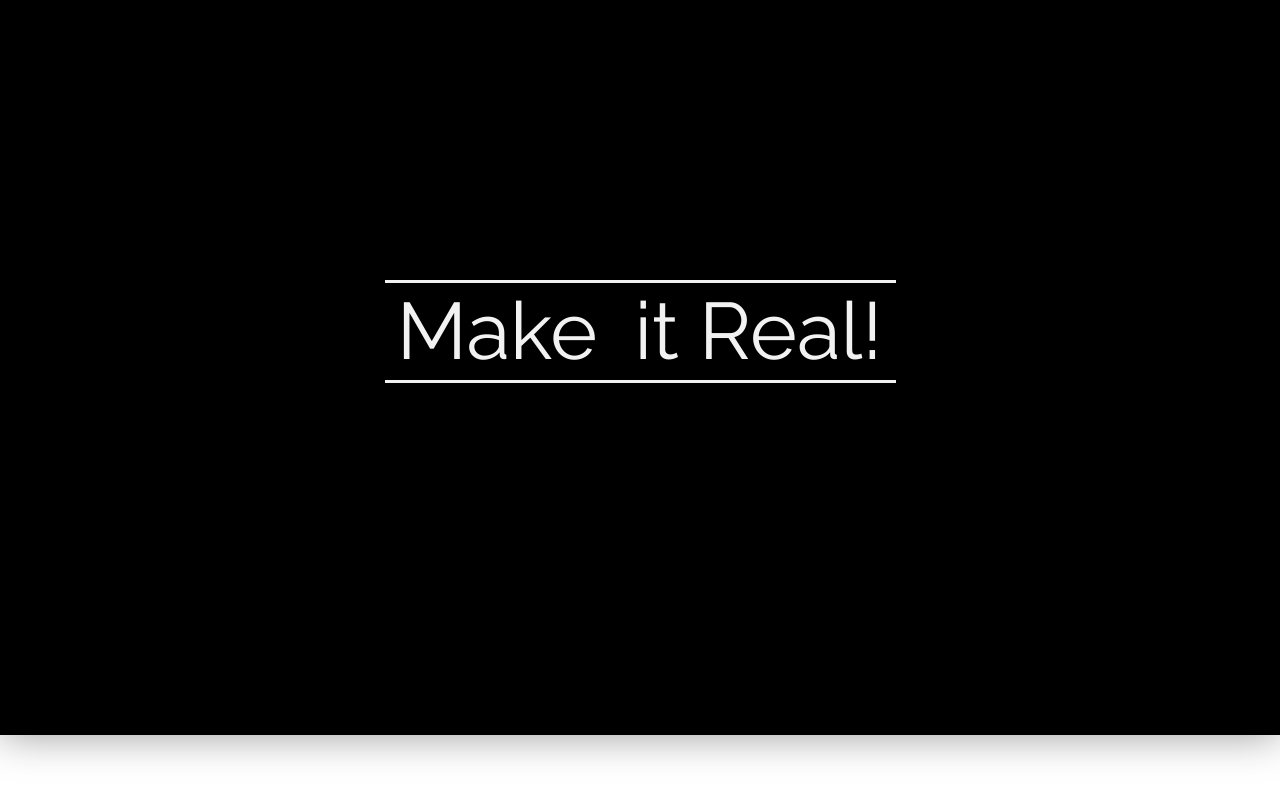
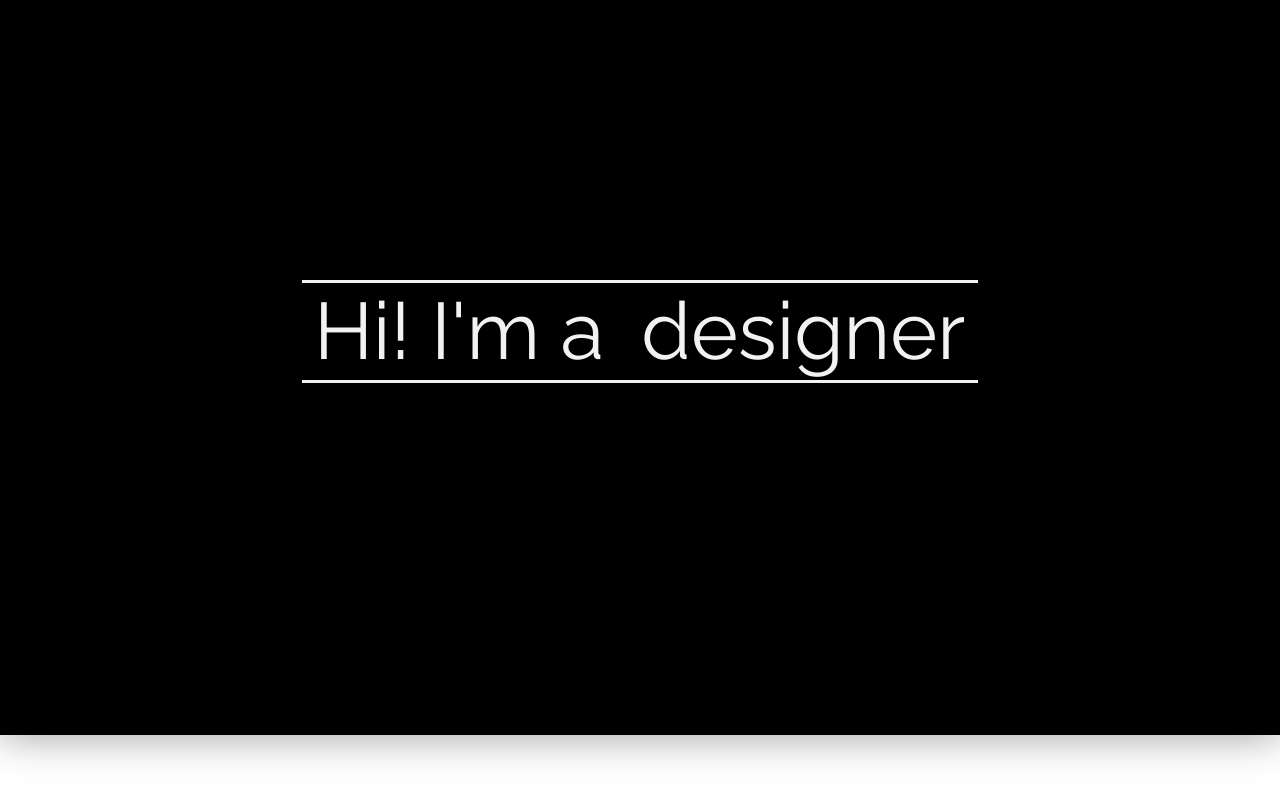
Before and after one commit to abdulnishad12/olusolaDav.github.io, a plain HTML site: page index.html in a window 1280 px wide. Shown: the part 65-862 px from the top of the page. Drawn offline with Linux system fonts and the light colour scheme; files whose address does not match are found by name.

Commit message:
Header Change

```diff
--- a/index.html
+++ b/index.html
@@ -63,8 +63,8 @@
                 <h1 class="title-header">
                     <span class="text-wrapper">
                       <span class="line line1"></span>
-                      <span class="letters letters-left">Make &nbsp;</span>
-                      <span class="letters letters-right">it Real!</span>
+                      <span class="letters letters-left">Hi! I'm a &nbsp;</span>
+                      <span class="letters letters-right"> designer</span>
                       <span class="line line2"></span>
                     </span>
                   </h1>
--- a/js/index.js
+++ b/js/index.js
@@ -219,7 +219,7 @@ anime
             function togglePost() {
                 if (tog6 == true) {
                     document.getElementById("button-6").innerHTML="VIEW LESS";
-                    tog5=false;
+                    tog6=false;
                 }
 
                else if (tog6 == false) {
```
Also changed, not shown: html/about.html (+1 -2 lines).
